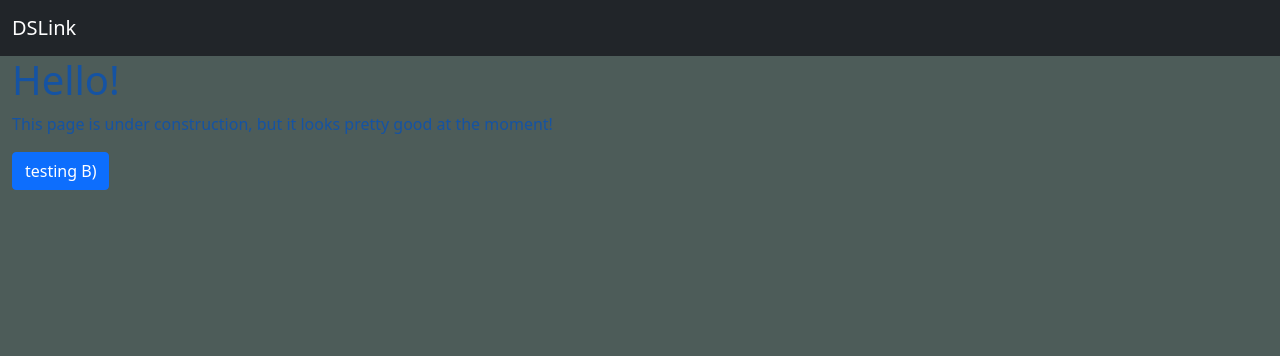
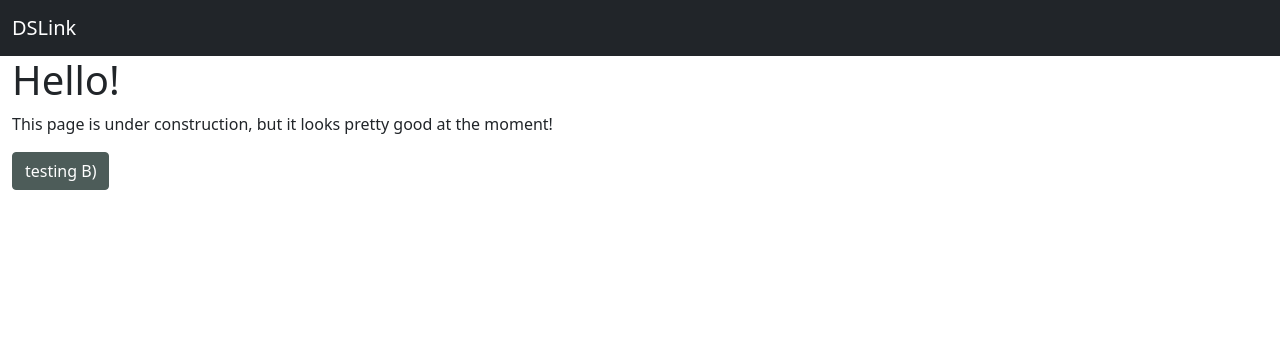
Before and after one commit to NDSLink/dream-server, a Flask app: page / in a window 1280 px wide. Shown: the top 356 px of the page. Run offline with Flask 2, Linux system fonts and the light colour scheme; style sheets or scripts are compiled from the project's sources; some libraries are stand-ins or nearby versions.

Commit message:
override the variables aaa

```diff
--- a/static/scss/styles.scss
+++ b/static/scss/styles.scss
@@ -1,8 +1,8 @@
 @import "palette.scss";
+// Default variable overrides
 
-// Default variable overrides
-$body-bg: $color-primary;
-$body-color: $color-secondary;
+$primary: $color-primary;
+$secondary: $color-secondary;
 
 @import "bootstrap/bootstrap.scss";
 
```
